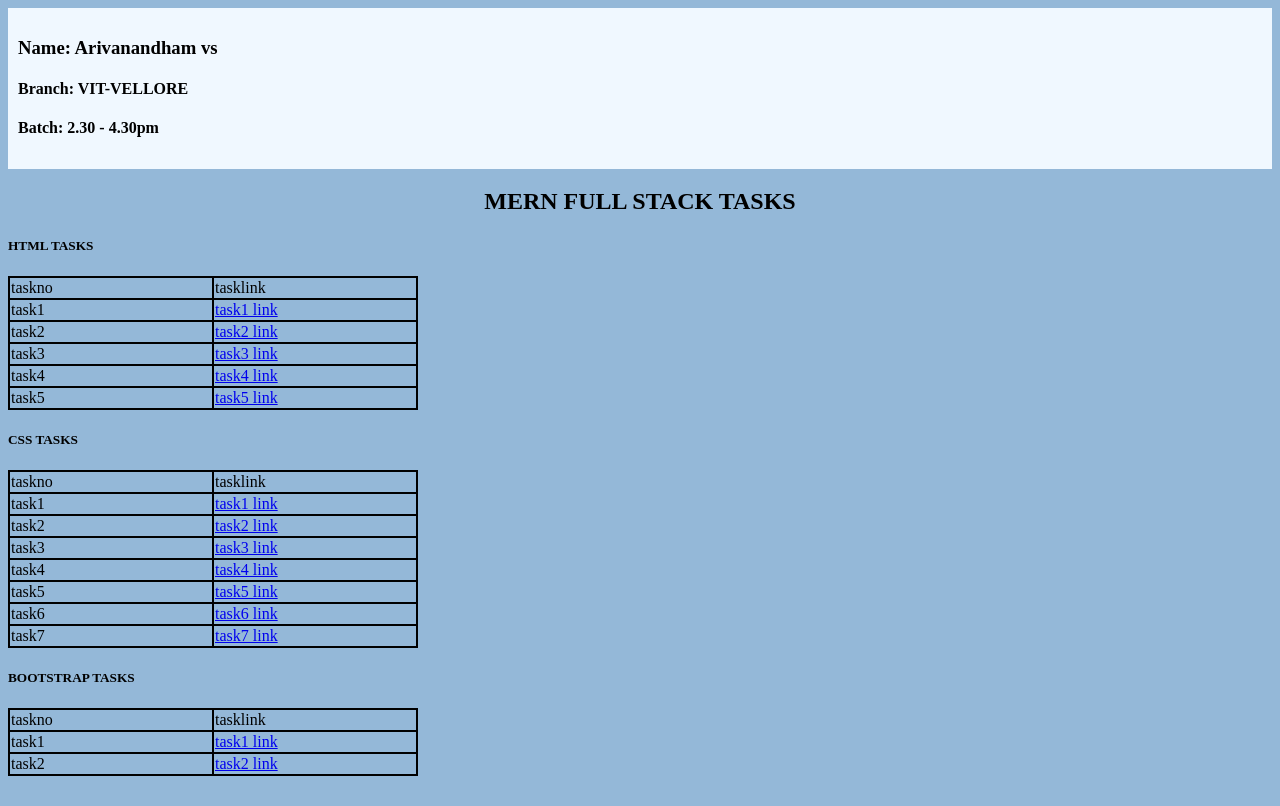
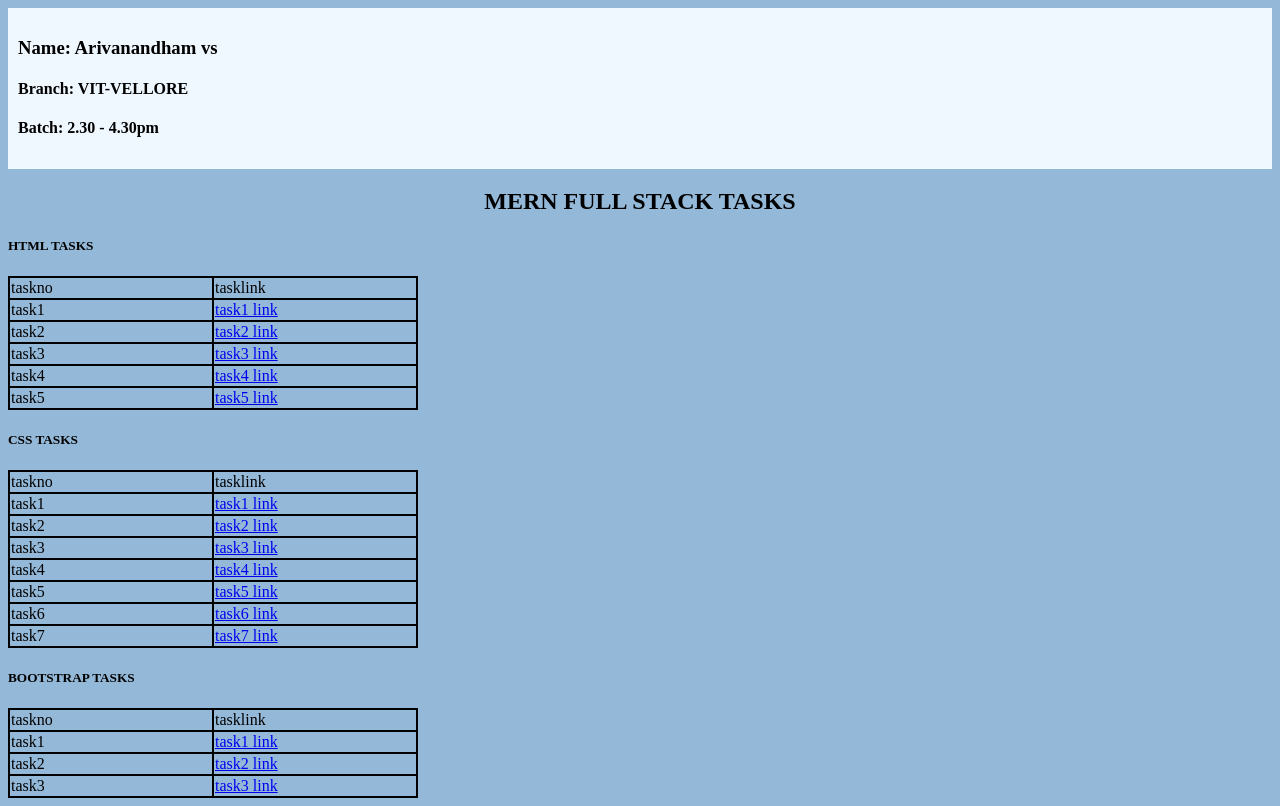
Before and after one commit to Arivanandham10/MERN-tasks, a plain HTML site: page index.html in a window 1280 px wide. Drawn offline with Linux system fonts and the light colour scheme.

Commit message:
mod tasks

```diff
--- a/index.html
+++ b/index.html
@@ -112,6 +112,10 @@
                 <td>task2</td>
                 <td><a href="bootstraptasks/boottask2.html">task2 link</a></td>
             </tr>
+            <tr>
+                <td>task3</td>
+                <td><a href="bootstraptasks/boottask3.html">task3 link</a></td>
+            </tr>
         </table>
     </div>
 </body>
```
